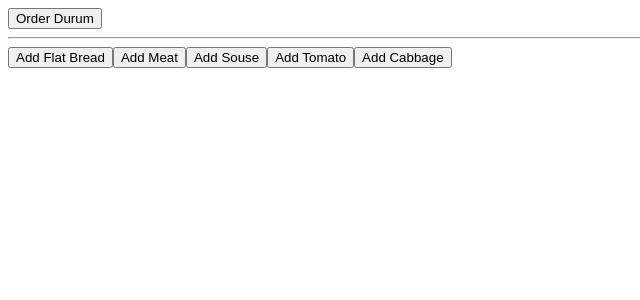
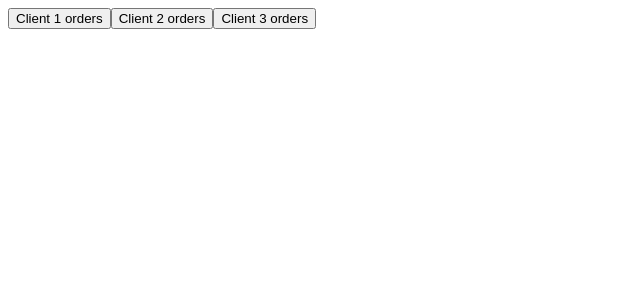
Before and after one commit to DMezhenskyi/angular-rxjs-demos, an Angular app: page / in a window 1280 px wide. Shown: the top 300 px of the page, without its empty margins (0-640 px from the left). Built offline with nearby package versions, Linux system fonts and the light colour scheme.

Commit message:
initial state for exhaustMap & concatMap

```diff
--- a/src/app/app.component.ts
+++ b/src/app/app.component.ts
@@ -1,94 +1,27 @@
 import { Component, OnInit } from "@angular/core";
-import { Observable, Subject, zip } from "rxjs";
-import { map, mergeMap, switchMap, take, tap } from "rxjs/operators";
+import { Subject } from "rxjs";
+import { switchMap, tap } from "rxjs/operators";
+import { DurumService } from "./durum.service";
 
-type Durum = ["flat bread", "meat", "sauce", "tomato", "cabbage"];
-interface Order {
-  amount: number;
-  customerId: number;
-}
-interface Product {
-  product: Durum;
-  customerId: number;
-}
-
-let flatBreadCounter = 0;
-let meatCounter = 0;
-let sauceCounter = 0;
-let tomatoCounter = 0;
-let cabbageCounter = 0;
-let customerId = 0;
 @Component({
   selector: "app-root",
   template: `
-    <button (click)="dispatchOrder()">Order Durum</button>
-    <hr />
-    <button (click)="_flatBread.next('flat bread')">Add Flat Bread</button>
-    <button (click)="_meat.next('meat')">Add Meat</button>
-    <button (click)="_souse.next('sauce')">Add Souse</button>
-    <button (click)="_tomato.next('tomato')">Add Tomato</button>
-    <button (click)="_cabbage.next('cabbage')">Add Cabbage</button>
-    <ng-container *ngIf="delivery$ | async as product">
-      <section *ngIf="product?.product">
-        <h4>Enjoy</h4>
-        <img src="assets/durum.jpeg" alt="" width="400" />
-
-        <h5>Ingredients:</h5>
-        <pre>{{ product | json }}</pre>
-      </section>
-    </ng-container>
+    <button (click)="order.next({ id: 1 })">Client 1 orders</button>
+    <button (click)="order.next({ id: 2 })">Client 2 orders</button>
+    <button (click)="order.next({ id: 3 })">Client 3 orders</button>
   `,
-  styles: [],
 })
 export class AppComponent implements OnInit {
-  durum$: Observable<Durum>;
-  delivery$: Observable<Product>;
+  order = new Subject<{ id: number }>();
 
-  _order = new Subject<Order>();
-  _flatBread = new Subject<"flat bread">();
-  _meat = new Subject<"meat">();
-  _souse = new Subject<"sauce">();
-  _tomato = new Subject<"tomato">();
-  _cabbage = new Subject<"cabbage">();
+  constructor(private durum: DurumService) {}
 
   ngOnInit(): void {
-    this.durum$ = zip(
-      this._flatBread.pipe(
-        map((ing) => `${ing}${++flatBreadCounter}`),
-        tap(console.log)
-      ),
-      this._meat.pipe(
-        map((ing) => `${ing}${++meatCounter}`),
-        tap(console.log)
-      ),
-      this._souse.pipe(
-        map((ing) => `${ing}${++sauceCounter}`),
-        tap(console.log)
-      ),
-      this._tomato.pipe(
-        map((ing) => `${ing}${++tomatoCounter}`),
-        tap(console.log)
-      ),
-      this._cabbage.pipe(
-        map((ing) => `${ing}${++cabbageCounter}`),
-        tap(console.log)
+    this.order
+      .pipe(
+        tap((order) => console.log("order for user: ", order.id)),
+        switchMap((user) => this.durum.makeDurum(user.id))
       )
-    ).pipe(tap((durum) => console.log("Enjoy!", durum)));
-
-    this.delivery$ = this._order.pipe(
-      tap((order) => console.log("New Order: ", order)),
-      switchMap(({ amount, customerId }) =>
-        this.durum$.pipe(
-          take(amount),
-          map((durum) => ({ product: durum, customerId }))
-        )
-      ),
-      tap((product) => console.log("Delivered Product: ", product))
-    );
-  }
-  dispatchOrder() {
-    const amount = Math.floor(Math.random() * 3) + 1;
-    ++customerId;
-    this._order.next({ amount, customerId });
+      .subscribe(console.log);
   }
 }
--- /dev/null
+++ b/src/app/durum.service.ts
@@ -0,0 +1,20 @@
+import { HttpClient } from "@angular/common/http";
+import { Injectable } from "@angular/core";
+import { of } from "rxjs";
+import { catchError, delay, map } from "rxjs/operators";
+
+@Injectable({
+  providedIn: "root",
+})
+export class DurumService {
+  constructor(private http: HttpClient) {}
+
+  makeDurum(customerId: number) {
+    return this.http
+      .get(`https://jsonplaceholder.typicode.com/posts/${customerId}`)
+      .pipe(
+        map(() => ({ product: ["meat", "cabbage"], amount: 1 })),
+        catchError(() => of({ product: ["meat", "cabbage"], amount: 1 }))
+      );
+  }
+}
```
Also changed, not shown: src/app/app.module.ts (+9 -12 lines).
